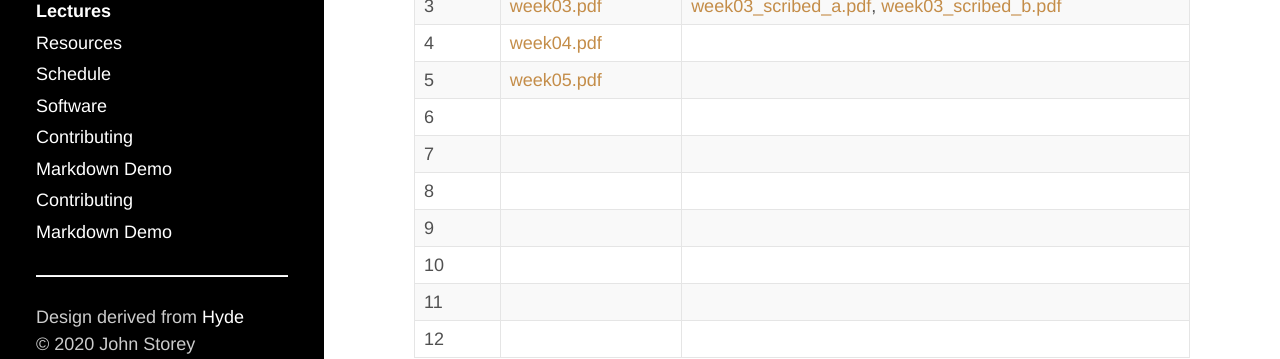
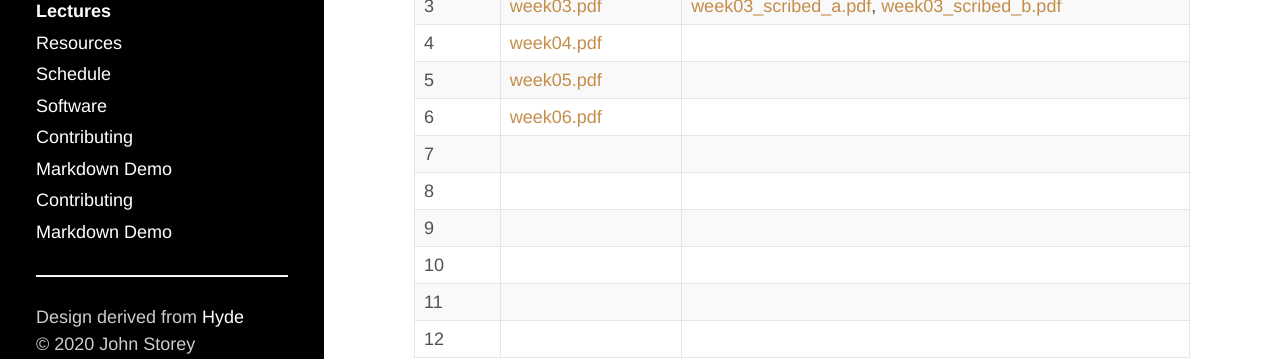
Before and after one commit to jdstorey/fsg, a Jekyll site: the page built from docs/lectures.md, in a window 1280 px wide. Shown: the part 268-627 px from the top of the page. Built offline with Jekyll 4.4.1, drawn with Linux system fonts in a browser that asks for light colours.

Commit message:
Week 6 lecture notes

```diff
--- a/docs/lectures.md
+++ b/docs/lectures.md
@@ -12,7 +12,7 @@ PDF files of the handwritten lecture notes will be posted here as they become av
 |  3 | [week03.pdf](./lecture_notes/week03.pdf) |  [week03_scribed_a.pdf](./scribed_notes/week03/week03_scribed_a.pdf), [week03_scribed_b.pdf](./scribed_notes/week03/week03_scribed_b.pdf)  |
 |  4 | [week04.pdf](./lecture_notes/week04.pdf) |  |
 |  5 | [week05.pdf](./lecture_notes/week05.pdf) |  |
-|  6 |  |  |
+|  6 | [week06.pdf](./lecture_notes/week06.pdf) |  |
 |  7 |  |  |
 |  8 |  |  |
 |  9 |  |  |
```
Also changed, not shown: 1 other file.
